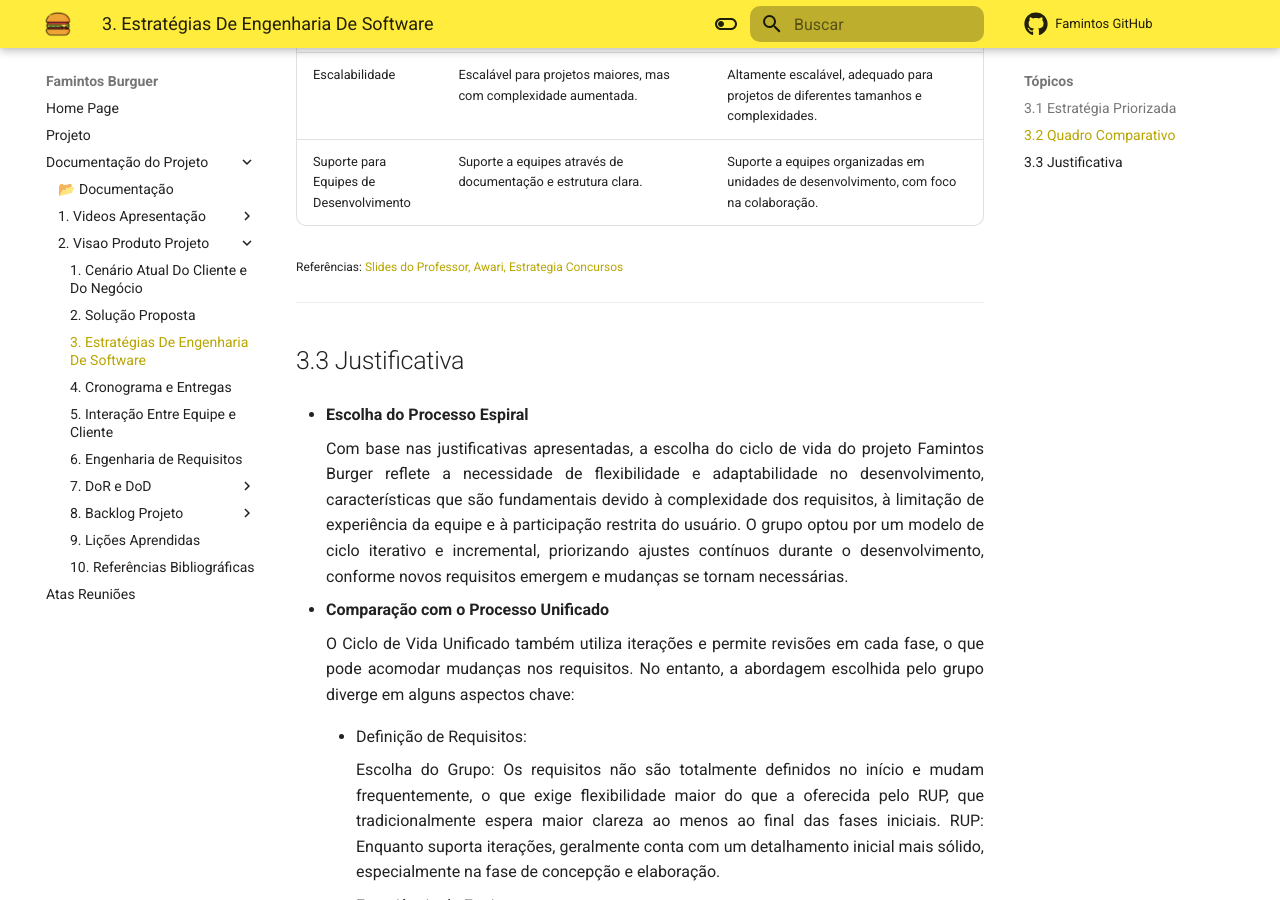
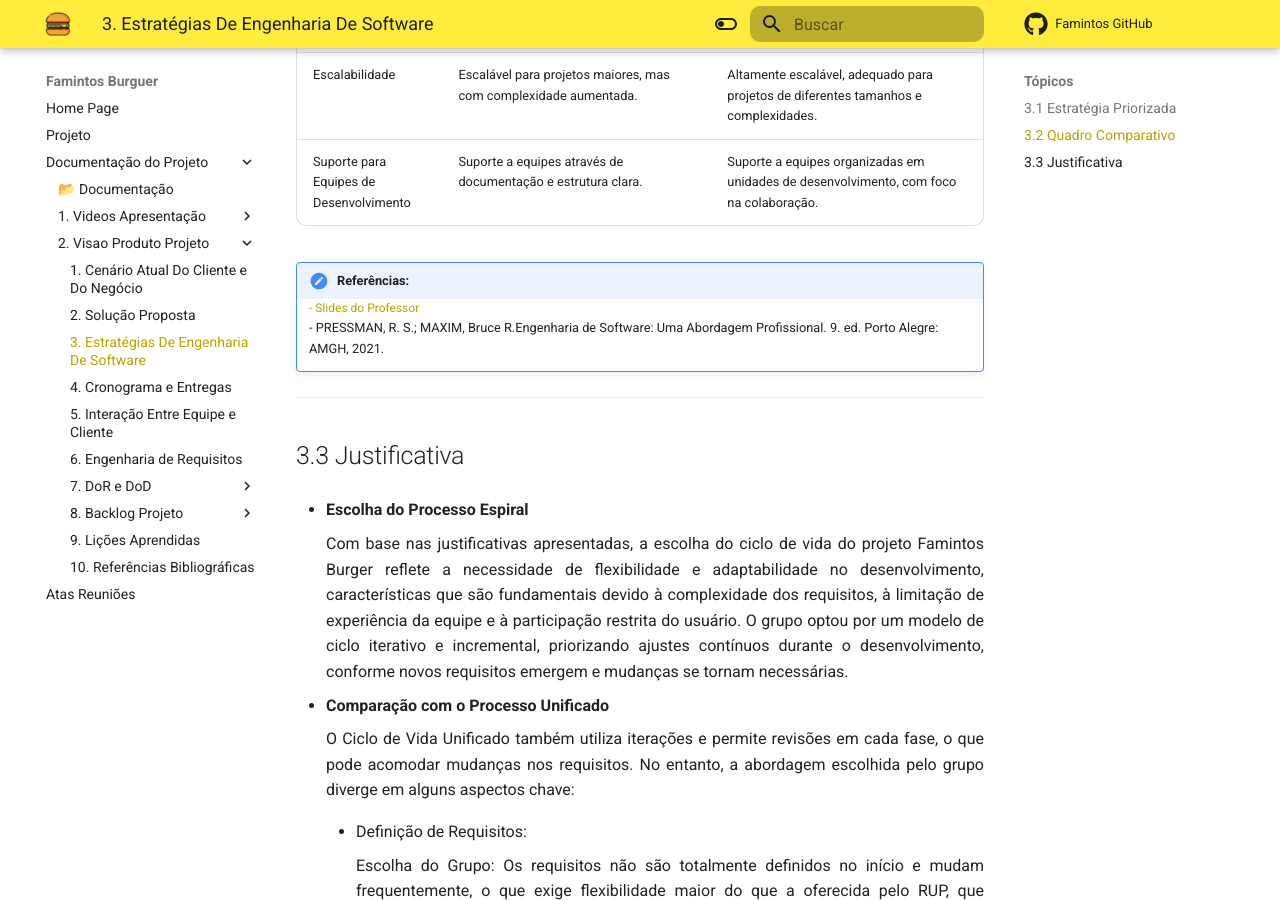
Before and after one commit to mdsreq-fga-unb/2024.2-T01-FamintosBurguer, an MkDocs documentation site: the page built from docs/ProdutoProjeto/2. Visao Produto Projeto/3_Estrategia.md, in a window 1280 px wide and 900 px high, scrolled down 1780 px. Built offline with MkDocs 1.6.1 and Material for MkDocs 9.7.7, drawn with Linux system fonts in a browser that asks for light colours; comment, search, counter and statistics services are not loaded.

Commit message:
Issue(#14) resolvida
#14

```diff
--- a/docs/ProdutoProjeto/2. Visao Produto Projeto/3_Estrategia.md
+++ b/docs/ProdutoProjeto/2. Visao Produto Projeto/3_Estrategia.md
@@ -36,10 +36,10 @@ O Quadro, a seguir, apresenta algumas características que podem ser relacionada
 |Escalabilidade |Escalável para projetos maiores, mas com complexidade aumentada.| Altamente escalável, adequado para projetos de diferentes tamanhos e complexidades.|
 |Suporte para Equipes de Desenvolvimento| Suporte a equipes através de documentação e estrutura clara.| Suporte a equipes organizadas em unidades de desenvolvimento, com foco na colaboração.|
 
-<p style="font-size: 12px">Referências:
-    <a href="https://aprender3.unb.br/pluginfile.php/2976243/mod_folder/content/0/Unidade%201%20-%20Aula%20-%20Aborgadens%2C%20Ciclos%20de%20Vida%20e%20Processo.pdf">Slides do Professor,</a>
-    <a href="https://awari.com.br/desenvolvimento-de-software-espiral-entendendo-a-metodologia/">Awari,</a>
-    <a href="https://www.estrategiaconcursos.com.br/blog/engenharia-software-processo-unificado-rup/">Estrategia Concursos</a>
+!!! note "Referências:"
+    <p style="font-size: 12px">
+        <a href="https://aprender3.unb.br/pluginfile.php/2976243/mod_folder/content/0/Unidade%201%20-%20Aula%20-%20Aborgadens%2C%20Ciclos%20de%20Vida%20e%20Processo.pdf">- Slides do Professor</a>
+        <p>- PRESSMAN, R. S.; MAXIM, Bruce R.Engenharia de Software: Uma Abordagem Profissional. 9. ed. Porto Alegre: AMGH, 2021.</p>
     </p>
 
 ___________________________________________________________________________________
```
Also changed, not shown: docs/ProdutoProjeto/2. Visao Produto Projeto/10_Referências.md (+1 -2 lines), docs/ProdutoProjeto/2. Visao Produto Projeto/7. DoR e DoD/DoD.md (+0 -3 lines).
